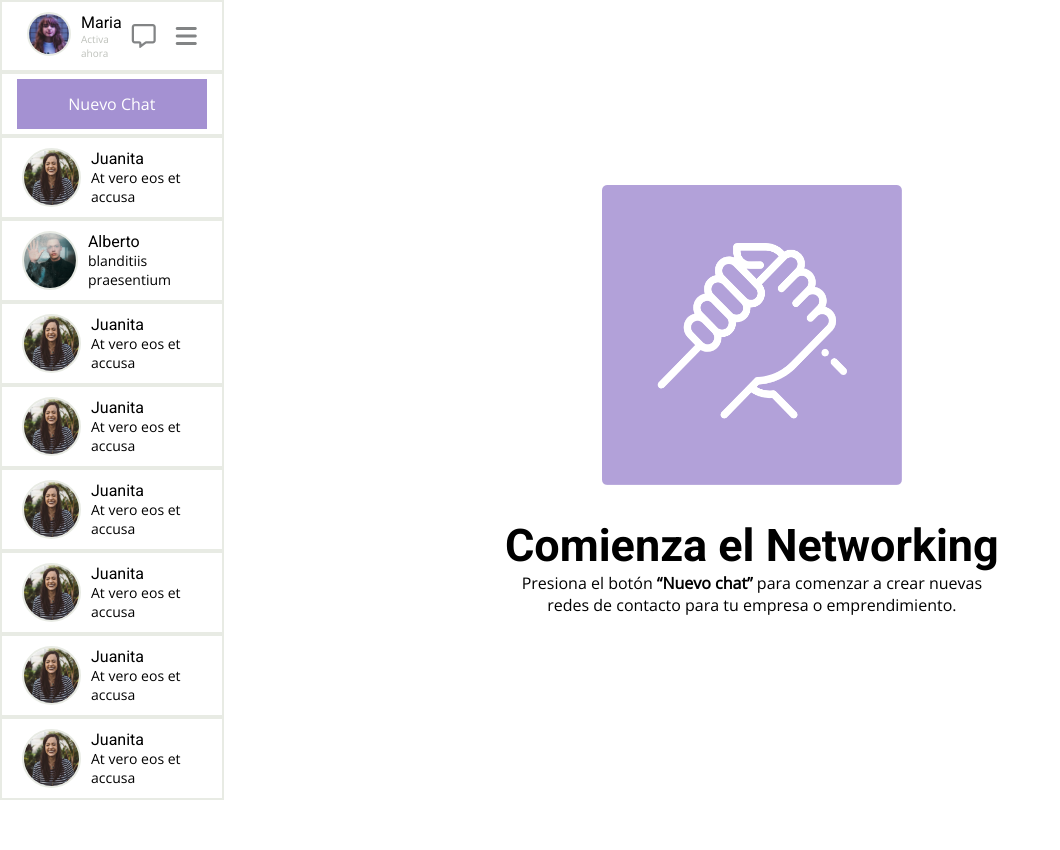
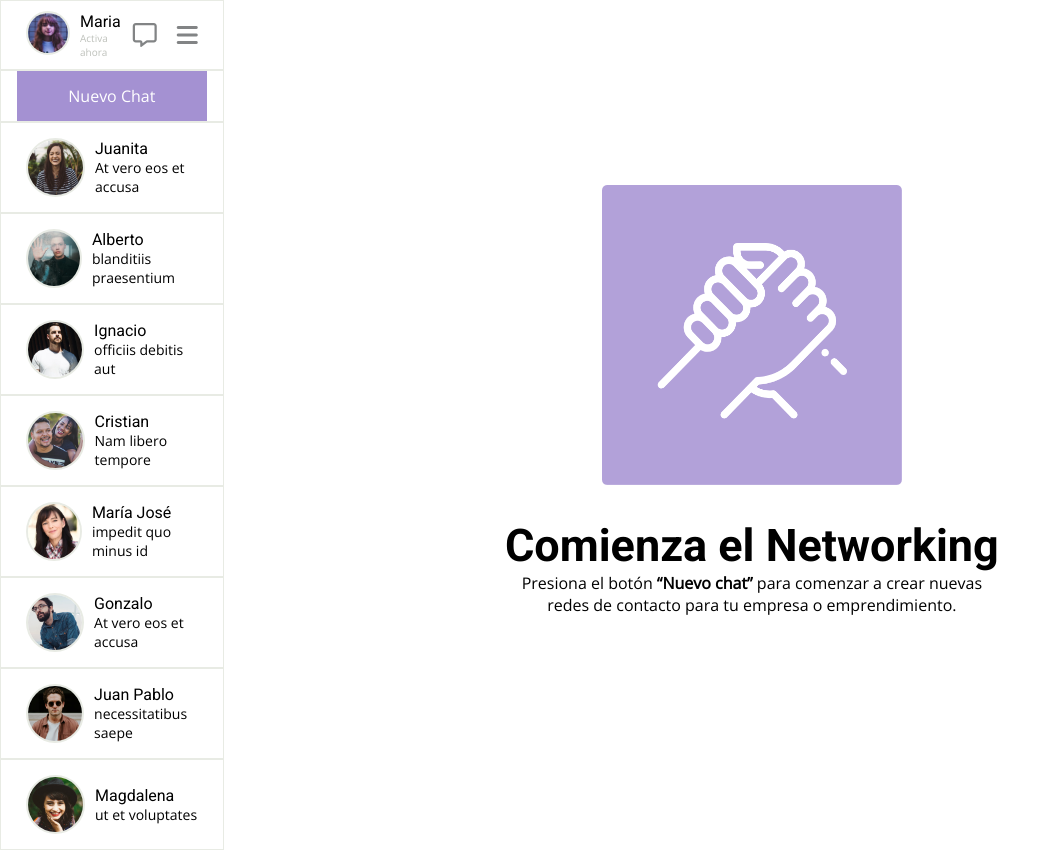
Before and after one commit to dgl82/Tarea-Flexbox, a plain HTML site: page index.html in a window 1280 px wide. Shown: the whole page, without its empty margins (0-1060 px from the left). Before the commit the page ends 800 px from the top, so only its background shows below. Drawn offline with nearby package versions, Linux system fonts and the light colour scheme.

Commit message:
finalizado

```diff
--- a/assets/css/style.css
+++ b/assets/css/style.css
@@ -26,7 +26,7 @@ section {
 .usuario_seleccionado {
   display: flex;
   justify-content: space-between;
-  border: 2px solid #e8ebe4;
+  border: 1.5px solid #e8ebe4;
   padding: 10px 25px;
 }
 
@@ -57,7 +57,7 @@ section {
   display: flex;
   justify-content: center;
   align-items: center;
-  border: 2px solid #e8ebe4;
+  border: 1.5px solid #e8ebe4;
   height: 150px;
   font-size: 16px;
   font-family: "Open Sans", sans-serif;
@@ -78,9 +78,9 @@ section {
 
 .usuario {
   display: flex;
-  border: 2px solid #e8ebe4;
-  padding: 10px 20px;
-  justify-content: center;
+  border: 1.5px solid #e8ebe4;
+  padding: 15px 25px;
+  justify-content: flex-start;
   align-items: center;
 }
 
--- a/index.html
+++ b/index.html
@@ -72,67 +72,67 @@
         <div class="usuario">
           <img
             class="thumbnail"
-            src="./assets/imgs/juanita.jpg"
+            src="./assets/imgs/ignacio.jpg"
             alt="foto juanita"
           />
           <div class="estado">
-            <p class="nombre">Juanita</p>
+            <p class="nombre">Ignacio</p>
+            <p class="mensaje">officiis debitis aut</p>
+          </div>
+        </div>
+        <div class="usuario">
+          <img
+            class="thumbnail"
+            src="./assets/imgs/cristian.jpg"
+            alt="foto juanita"
+          />
+          <div class="estado">
+            <p class="nombre">Cristian</p>
+            <p class="mensaje">Nam libero tempore</p>
+          </div>
+        </div>
+        <div class="usuario">
+          <img
+            class="thumbnail"
+            src="./assets/imgs/maria_jose.jpg"
+            alt="foto juanita"
+          />
+          <div class="estado">
+            <p class="nombre">María José</p>
+            <p class="mensaje">impedit quo minus id</p>
+          </div>
+        </div>
+        <div class="usuario">
+          <img
+            class="thumbnail"
+            src="./assets/imgs/gonzalo.jpg"
+            alt="foto juanita"
+          />
+          <div class="estado">
+            <p class="nombre">Gonzalo</p>
             <p class="mensaje">At vero eos et accusa</p>
           </div>
         </div>
         <div class="usuario">
           <img
             class="thumbnail"
-            src="./assets/imgs/juanita.jpg"
+            src="./assets/imgs/juan_pablo.jpg"
             alt="foto juanita"
           />
           <div class="estado">
-            <p class="nombre">Juanita</p>
-            <p class="mensaje">At vero eos et accusa</p>
+            <p class="nombre">Juan Pablo</p>
+            <p class="mensaje">necessitatibus saepe</p>
           </div>
         </div>
         <div class="usuario">
           <img
             class="thumbnail"
-            src="./assets/imgs/juanita.jpg"
+            src="./assets/imgs/magdalena.jpg"
             alt="foto juanita"
           />
           <div class="estado">
-            <p class="nombre">Juanita</p>
-            <p class="mensaje">At vero eos et accusa</p>
-          </div>
-        </div>
-        <div class="usuario">
-          <img
-            class="thumbnail"
-            src="./assets/imgs/juanita.jpg"
-            alt="foto juanita"
-          />
-          <div class="estado">
-            <p class="nombre">Juanita</p>
-            <p class="mensaje">At vero eos et accusa</p>
-          </div>
-        </div>
-        <div class="usuario">
-          <img
-            class="thumbnail"
-            src="./assets/imgs/juanita.jpg"
-            alt="foto juanita"
-          />
-          <div class="estado">
-            <p class="nombre">Juanita</p>
-            <p class="mensaje">At vero eos et accusa</p>
-          </div>
-        </div>
-        <div class="usuario">
-          <img
-            class="thumbnail"
-            src="./assets/imgs/juanita.jpg"
-            alt="foto juanita"
-          />
-          <div class="estado">
-            <p class="nombre">Juanita</p>
-            <p class="mensaje">At vero eos et accusa</p>
+            <p class="nombre">Magdalena</p>
+            <p class="mensaje">ut et voluptates</p>
           </div>
         </div>
       </div>
```
